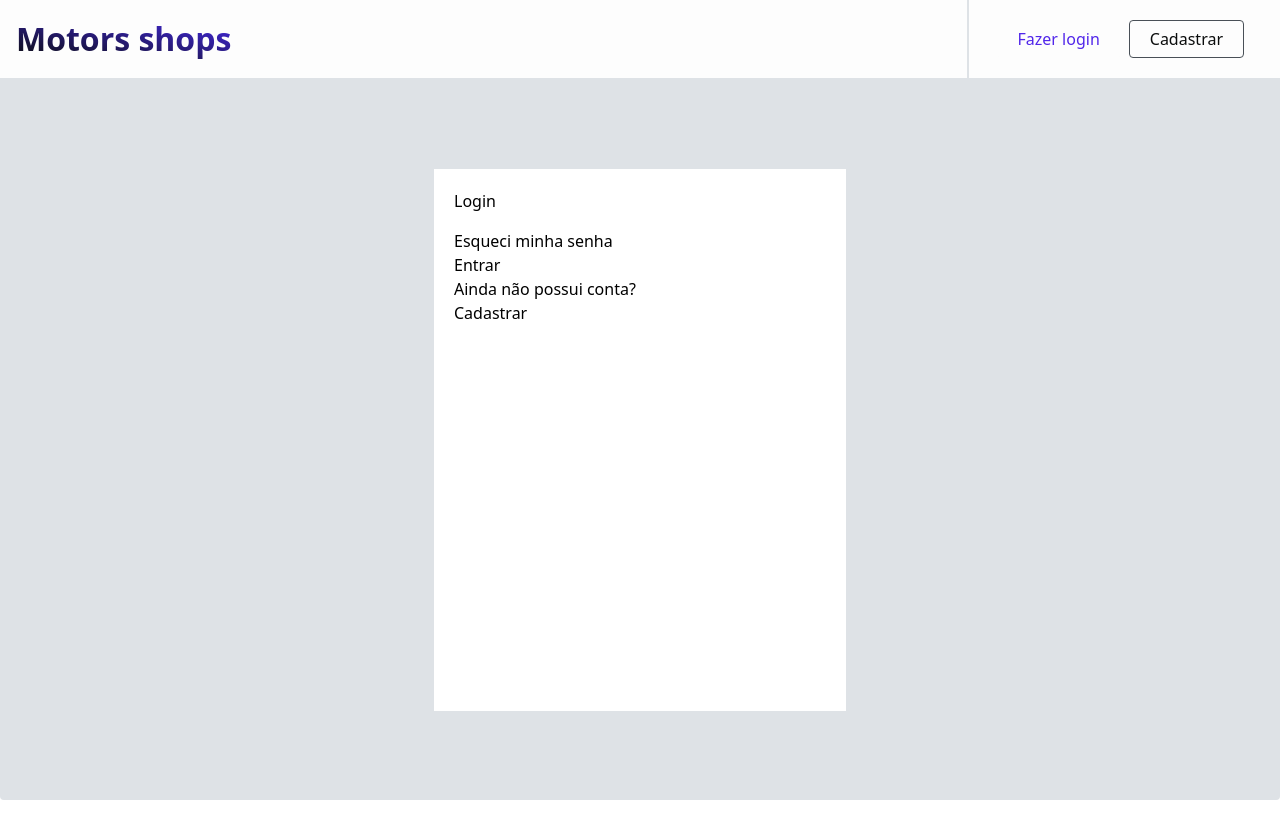
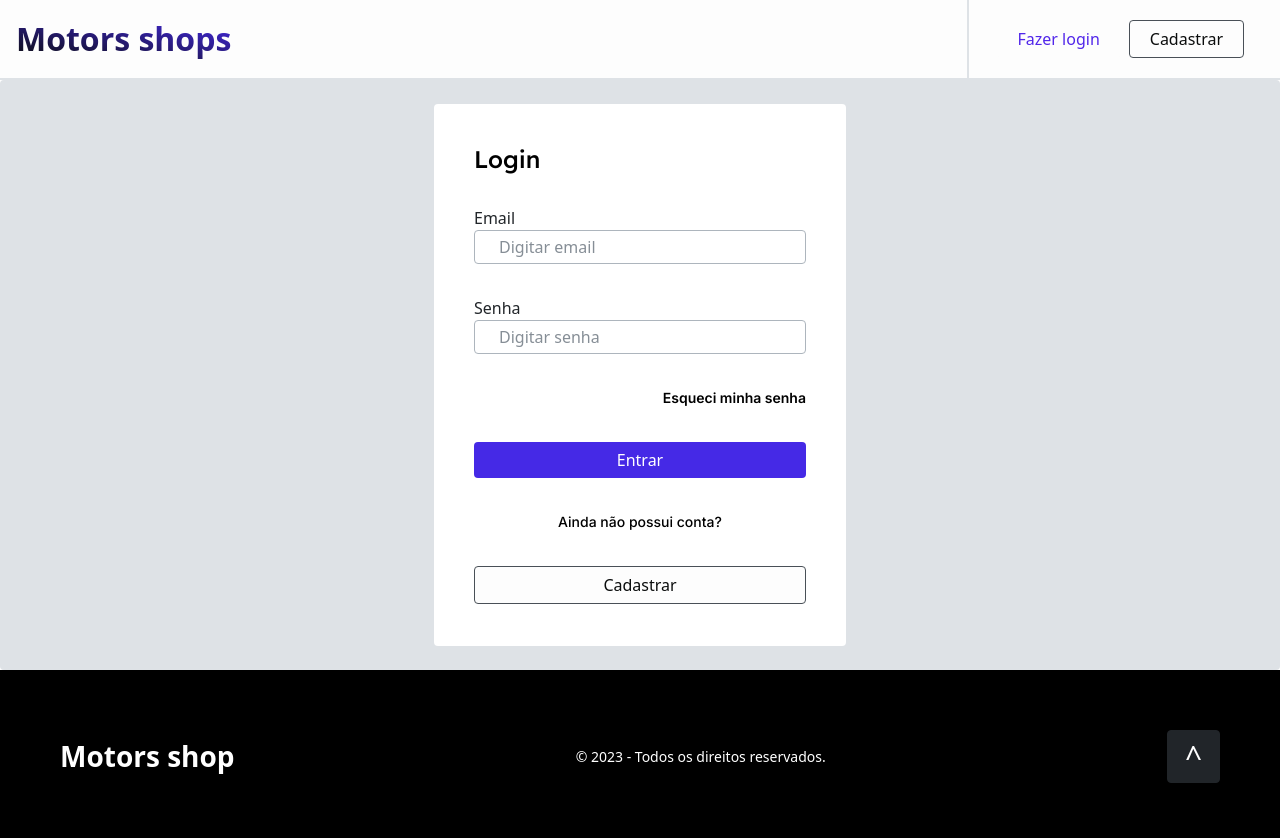
Before and after one commit to Projeto-Full-Stack/Projeto-FullStack-Grupo11, a Next.js app in the folder frontend/: page /login in a window 1280 px wide. Shown: the top 838 px of the page. Before the commit the page ends 800 px from the top, so only its background shows below. Built offline with nearby package versions, Linux system fonts and the light colour scheme.

Commit message:
feat: login page style

```diff
--- a/frontend/src/components/button.tsx
+++ b/frontend/src/components/button.tsx
@@ -1,46 +1,140 @@
-interface IButtonSchema{
-    type: "bg-none" | "b-black" | "bg-black" | "bg-transparent" | "bg-light" | "bg-brand" | "bg-grey" | "specifications" | "b-brand" | "bg-alert" | "bg-successfull" | "bg-inactive" | "no-border"
-    extra_classes?: string
-    children: string
-    click_event?: any
+interface IButtonSchema {
+  type:
+    | "bg-none"
+    | "b-black"
+    | "bg-black"
+    | "bg-transparent"
+    | "bg-light"
+    | "bg-brand"
+    | "bg-grey"
+    | "specifications"
+    | "b-brand"
+    | "bg-alert"
+    | "bg-successfull"
+    | "bg-inactive"
+    | "no-border";
+  extra_classes?: string;
+  children: string;
+  click_event?: any;
 }
 
-const Button = ({type, extra_classes="", children, click_event}: IButtonSchema) => {
-    if(extra_classes) extra_classes+= " " + extra_classes
+const Button = ({
+  type,
+  extra_classes = "",
+  children,
+  click_event,
+}: IButtonSchema) => {
+  if (extra_classes) extra_classes += " " + extra_classes;
 
-    if (type == "bg-black"){return (
-        <button onClick={click_event} className={`bg-grey-grey_0  text-colors_color_white_fixed hover:bg-grey-grey_1 font-medium py-1.5 px-7 rounded min-w-max max-h-[48px] max-w-[28px] ${extra_classes}`}>{children}</button>
-    )}
-    if (type == "bg-brand"){return (
-        <button onClick={click_event} className={`bg-brand-brand_1 hover:bg-brand-brand_2 text-colors_color_white_fixed py-1.5 px-7 rounded font-medium min-w-max max-h-[48px] max-w-[28px] ${extra_classes}`}>{children}</button>
-    )}
-    if (type == "bg-grey"){return (
-        <button onClick={click_event} className={`bg-grey-grey_6 text-grey-grey_2 hover:bg-grey-grey_5 disabled:text-colors_color_white_fixed py-1.5 px-7 rounded font-medium min-w-max max-h-[48px] max-w-[28px] ${extra_classes}`}>{children}</button>
-    )}
-    if (type == "specifications"){return (
-        <span className={`bg-brand-brand_4 text-brand-brand_1 py-1.5 px-5 rounded font-medium min-w-max max-h-[48px] max-w-[28px] ${extra_classes}`}>{children}</span>
-    )}
-    if (type == "bg-light"){return (
-        <button onClick={click_event} className={`bg-grey-grey_10 border-grey-grey_10 text-grey-grey_2 hover:border-grey-grey_2 hover:text-grey-grey_0 border-[1.5px] py-1.5 px-5 rounded font-medium min-w-max max-h-[48px] max-w-[28px] ${extra_classes}`}>{children}</button>
-    )}
-    if (type == "b-brand"){return (
-        <button onClick={click_event} className={`bg-grey-grey_10 border-brand-brand_1 hover:bg-brand-brand_4 text-brand-brand_1 disabled:bg-brand-brand_3 disabled:text-brand-brand_4 border-[1.5px] py-1.5 px-5 rounded font-medium min-w-max max-h-[48px] max-w-[28px] ${extra_classes}`}>{children}</button>
-    )}
-    if (type == "bg-transparent"){return (
-        <button onClick={click_event} className={`text-grey-grey_0 hover:bg-grey-grey_8 py-1.5 px-5 rounded font-medium min-w-max max-h-[48px] max-w-[28px] ${extra_classes}`}>{children}</button>
-    )}
-    if (type == "bg-alert"){return (
-        <button onClick={click_event} className={`text-feedback-alert_1 bg-feedback-alert_3 hover:bg-feedback-alert_2 py-1.5 px-5 rounded font-medium  min-w-max max-h-[48px] max-w-[28px] ${extra_classes}`}>{children}</button>
-    )}
-    if (type == "bg-successfull"){return (
-        <button onClick={click_event} className={`text-feedback-success_1 bg-feedback-success_3 hover:bg-feedback-success_2 py-1.5 px-5 rounded font-medium  min-w-max max-h-[48px] max-w-[28px] ${extra_classes}`}>{children}</button>
-    )}
-    if (type == "b-black"){return(
-        <button onClick={click_event} className={`bg-grey-grey_10 border-grey-grey_2 text-grey-grey_0 border-[1.5px] py-1.5 px-5 rounded font-medium min-w-max max-h-[48px] max-w-[28px] ${extra_classes}`}>{children}</button>
-    )}
-    if (type == "bg-none"){return(
-        <button onClick={click_event} className={`bg-grey-grey_10 border-grey-grey_10 text-brand-brand_2 hover:text-brand-brand_1 hover:underline border-[1.5px] py-1.5 px-5 rounded font-medium min-w-max max-h-[48px] max-w-[28px] ${extra_classes}`}>{children}</button>
-    )}
-}
+  if (type == "bg-black") {
+    return (
+      <button
+        onClick={click_event}
+        className={`bg-grey-grey_0  text-colors_color_white_fixed hover:bg-grey-grey_1 font-medium py-1.5 px-7 rounded min-w-max max-h-[48px] max-w-full ${extra_classes}`}
+      >
+        {children}
+      </button>
+    );
+  }
+  if (type == "bg-brand") {
+    return (
+      <button
+        onClick={click_event}
+        className={`bg-brand-brand_1 hover:bg-brand-brand_2 text-colors_color_white_fixed py-1.5 px-7 rounded font-medium min-w-max max-h-[48px] max-w-full ${extra_classes}`}
+      >
+        {children}
+      </button>
+    );
+  }
+  if (type == "bg-grey") {
+    return (
+      <button
+        onClick={click_event}
+        className={`bg-grey-grey_6 text-grey-grey_2 hover:bg-grey-grey_5 disabled:text-colors_color_white_fixed py-1.5 px-7 rounded font-medium min-w-max max-h-[48px] max-w-full ${extra_classes}`}
+      >
+        {children}
+      </button>
+    );
+  }
+  if (type == "specifications") {
+    return (
+      <span
+        className={`bg-brand-brand_4 text-brand-brand_1 py-1.5 px-5 rounded font-medium min-w-max max-h-[48px] max-w-full ${extra_classes}`}
+      >
+        {children}
+      </span>
+    );
+  }
+  if (type == "bg-light") {
+    return (
+      <button
+        onClick={click_event}
+        className={`bg-grey-grey_10 border-grey-grey_10 text-grey-grey_2 hover:border-grey-grey_2 hover:text-grey-grey_0 border-[1.5px] py-1.5 px-5 rounded font-medium min-w-max max-h-[48px] max-w-full ${extra_classes}`}
+      >
+        {children}
+      </button>
+    );
+  }
+  if (type == "b-brand") {
+    return (
+      <button
+        onClick={click_event}
+        className={`bg-grey-grey_10 border-brand-brand_1 hover:bg-brand-brand_4 text-brand-brand_1 disabled:bg-brand-brand_3 disabled:text-brand-brand_4 border-[1.5px] py-1.5 px-5 rounded font-medium min-w-max max-h-[48px] max-w-full ${extra_classes}`}
+      >
+        {children}
+      </button>
+    );
+  }
+  if (type == "bg-transparent") {
+    return (
+      <button
+        onClick={click_event}
+        className={`text-grey-grey_0 hover:bg-grey-grey_8 py-1.5 px-5 rounded font-medium min-w-max max-h-[48px] max-w-full ${extra_classes}`}
+      >
+        {children}
+      </button>
+    );
+  }
+  if (type == "bg-alert") {
+    return (
+      <button
+        onClick={click_event}
+        className={`text-feedback-alert_1 bg-feedback-alert_3 hover:bg-feedback-alert_2 py-1.5 px-5 rounded font-medium  min-w-max max-h-[48px] max-w-full ${extra_classes}`}
+      >
+        {children}
+      </button>
+    );
+  }
+  if (type == "bg-successfull") {
+    return (
+      <button
+        onClick={click_event}
+        className={`text-feedback-success_1 bg-feedback-success_3 hover:bg-feedback-success_2 py-1.5 px-5 rounded font-medium  min-w-max max-h-[48px] max-w-full ${extra_classes}`}
+      >
+        {children}
+      </button>
+    );
+  }
+  if (type == "b-black") {
+    return (
+      <button
+        onClick={click_event}
+        className={`bg-grey-grey_10 border-grey-grey_2 text-grey-grey_0 border-[1.5px] py-1.5 px-5 rounded font-medium min-w-max max-h-[48px] max-w-full ${extra_classes}`}
+      >
+        {children}
+      </button>
+    );
+  }
+  if (type == "bg-none") {
+    return (
+      <button
+        onClick={click_event}
+        className={`bg-grey-grey_10 border-grey-grey_10 text-brand-brand_2 hover:text-brand-brand_1 hover:underline border-[1.5px] py-1.5 px-5 rounded font-medium min-w-max max-h-[48px] max-w-full ${extra_classes}`}
+      >
+        {children}
+      </button>
+    );
+  }
+};
 
-export default Button
+export default Button;
--- a/frontend/src/components/footer.tsx
+++ b/frontend/src/components/footer.tsx
@@ -1,18 +1,35 @@
 import { Heading } from "./typography/heading.component";
 import { Text } from "./typography/text.components";
 
-
-export function Footer(){
-
-    return (
-        <footer className="bg-[#000] py-[58px] bottom-0 w-full flex flex-col items-center gap-[60px] mt-[60px]
+export function Footer() {
+  return (
+    <footer
+      className="bg-[#000] py-[58px] bottom-0 w-full flex flex-col items-center gap-[60px] pt-[60px]
             lg:px-[60px]
             lg:flex-row
             lg:justify-between
-        ">
-            <Heading type="h4" weight={600} extra_classes="text-colors_color_white_fixed">Motors shop</Heading>
-            <Text type="b2" weight={400} extra_classes="text-colors_color_white_fixed">© 2023 -  Todos os direitos reservados.</Text>
-            <button onClick={() => scroll(0,0)} className="text-colors_color_white_fixed border border-grey-grey_1 rounded bg-grey-grey_1 w-[53px] h-[53px] text-center text-[30px]">^</button>
-        </footer>
-    )
+        "
+    >
+      <Heading
+        type="h4"
+        weight={600}
+        extra_classes="text-colors_color_white_fixed"
+      >
+        Motors shop
+      </Heading>
+      <Text
+        type="b2"
+        weight={400}
+        extra_classes="text-colors_color_white_fixed"
+      >
+        © 2023 - Todos os direitos reservados.
+      </Text>
+      <button
+        onClick={() => scroll(0, 0)}
+        className="text-colors_color_white_fixed border border-grey-grey_1 rounded bg-grey-grey_1 w-[53px] h-[53px] text-center text-[30px]"
+      >
+        ^
+      </button>
+    </footer>
+  );
 }
--- a/frontend/src/components/input.tsx
+++ b/frontend/src/components/input.tsx
@@ -1,12 +1,19 @@
-import { useRef, useEffect } from "react"
+import { useRef, useEffect } from "react";
 
 interface IInput {
-    input_name: string,
-    input_type: "text" | "select" | "textArea" | "email" | "tel" | "date" | "password",
-    label: string,
-    is_required?: boolean
-    extra_classes?: string
-    children: string
+  input_name: string;
+  input_type:
+    | "text"
+    | "select"
+    | "textArea"
+    | "email"
+    | "tel"
+    | "date"
+    | "password";
+  label: string;
+  is_required?: boolean;
+  extra_classes?: string;
+  children: string;
 }
 
 const Input = ({
@@ -14,19 +21,24 @@ const Input = ({
   input_name,
   label,
   extra_classes,
-        is_required=true,
-        children
-    }: IInput
-    ) => {
-        let input_pattern = ""
-            if (input_type == "tel") input_pattern = "[0-9]{3}-[0-9]{3}-[0-9]{4}"
-            if (input_type == "date") input_pattern = '^(?:(?:31(\/|-|\.)(?:0?[13578]|1[02]))\x01|(?:(?:29|30)(\/|-|\.)(?:0?[13-9]|1[0-2])\x02))(?:(?:1[6-9]|[2-9]\d)?\d{2})$|^(?:29(\/|-|\.)0?2\x03(?:(?:(?:1[6-9]|[2-9]\d)?(?:0[48]|[2468][048]|[13579][26])|(?:(?:16|[2468][048]|[3579][26])00))))$|^(?:0?[1-9]|1\d|2[0-8])(\/|-|\.)(?:(?:0?[1-9])|(?:1[0-2]))\x04(?:(?:1[6-9]|[2-9]\d)?\d{2})$'
+  is_required = true,
+  children,
+}: IInput) => {
+  let input_pattern = "";
+  if (input_type == "tel") input_pattern = "[0-9]{3}-[0-9]{3}-[0-9]{4}";
+  if (input_type == "date")
+    input_pattern =
+      "^(?:(?:31(/|-|.)(?:0?[13578]|1[02]))\x01|(?:(?:29|30)(/|-|.)(?:0?[13-9]|1[0-2])\x02))(?:(?:1[6-9]|[2-9]d)?d{2})$|^(?:29(/|-|.)0?2\x03(?:(?:(?:1[6-9]|[2-9]d)?(?:0[48]|[2468][048]|[13579][26])|(?:(?:16|[2468][048]|[3579][26])00))))$|^(?:0?[1-9]|1d|2[0-8])(/|-|.)(?:(?:0?[1-9])|(?:1[0-2]))\x04(?:(?:1[6-9]|[2-9]d)?d{2})$";
 
-        if (input_type == "text" || input_type == "email" || input_type == "password"){
+  if (
+    input_type == "text" ||
+    input_type == "email" ||
+    input_type == "password"
+  ) {
     return (
       <label
         htmlFor={input_name}
-                    className={`block max-w-min font-medium text-grey-grey_1 ${extra_classes}`}
+        className={`block font-medium text-grey-grey_1 ${extra_classes}`}
       >
         {label}
         <input
@@ -38,10 +50,10 @@ const Input = ({
           className={`border-grey-grey_4 border-[1.5px]  focus:border-brand-brand_1 placeholder:text-grey-grey_3 rounded font-normal  px-6 py-1 ${extra_classes}`}
         />
       </label>
-            )
+    );
   }
 
-        if (input_type == "date" || input_type == "tel"){
+  if (input_type == "date" || input_type == "tel") {
     return (
       <label
         htmlFor={input_name}
@@ -58,15 +70,27 @@ const Input = ({
           className={`border-grey-grey_4 border-[1.5px]  focus:border-brand-brand_1 placeholder:text-grey-grey_3 rounded font-normal  px-6 py-1 ${extra_classes}`}
         />
       </label>
-            )
+    );
   }
 
-        if (input_type == "textArea"){ return(
-                <label htmlFor={input_name} className={`block max-w-min font-medium text-grey-grey_1 ${extra_classes}`}>
+  if (input_type == "textArea") {
+    return (
+      <label
+        htmlFor={input_name}
+        className={`block max-w-min font-medium text-grey-grey_1 ${extra_classes}`}
+      >
         {label}
-                    <textarea id={input_name} name={input_name} required={is_required} cols={30} rows={5} placeholder={children}></textarea>
+        <textarea
+          id={input_name}
+          name={input_name}
+          required={is_required}
+          cols={30}
+          rows={5}
+          placeholder={children}
+        ></textarea>
       </label>
-        )}
+    );
   }
+};
 
-export default Input
+export default Input;
--- a/frontend/src/pages/login.tsx
+++ b/frontend/src/pages/login.tsx
@@ -1,29 +1,52 @@
+import Button from "@/components/button";
+import { Footer } from "@/components/footer";
 import Input from "@/components/input";
 import NavBar from "@/components/navbar";
+import { Heading } from "@/components/typography/heading.component";
 
 export default function Login() {
   return (
+    <>
+      <NavBar />
       <main className={`loginBody`}>
-      <NavBar />
-      <div className="flex justify-center items-center h-[90vh]">
+        <div className="flex justify-center items-center p-6">
           <form
-          className={`flex flex-col gap-4 items-start p-5 w-[412px] h-[542px] bg-colors_color_white_fixed`}
+            className={`flex flex-col gap-8 items-start p-10 w-[412px] h-[542px] bg-colors_color_white_fixed rounded`}
           >
-          <h1>Login</h1>
-          <div>
+            <Heading type={`h5`} weight={500}>{`Login`}</Heading>
+            <div className="flex flex-col justify-center w-full gap-8">
               <Input
-              placeholder={`Digitar email`}
-              htmlFor={`email`}
-              type={`email`}
                 label={`Email`}
-            />
-            <p>Esqueci minha senha</p>
-            <button>Entrar</button>
-            <p>Ainda não possui conta?</p>
-            <button>Cadastrar</button>
+                input_type={`email`}
+                input_name={`email`}
+                extra_classes={`w-full`}
+              >
+                {`Digitar email`}
+              </Input>
+              <Input
+                label={"Senha"}
+                input_type={`password`}
+                input_name={`password`}
+                extra_classes={`w-full`}
+              >{`Digitar senha`}</Input>
+              <a
+                href=""
+                className={`flex justify-end align-center font-semibold text-[14px] leading-[24px] font-inter`}
+              >
+                Esqueci minha senha
+              </a>
+              <Button type={`bg-brand`}>{`Entrar`}</Button>
+              <p
+                className={`flex justify-center align-center font-medium text-[14px] leading-[24px] font-inter`}
+              >
+                Ainda não possui conta?
+              </p>
+              <Button type={`b-black`}>{`Cadastrar`}</Button>
             </div>
           </form>
         </div>
       </main>
+      <Footer />
+    </>
   );
 }
--- a/frontend/src/styles/globals.css
+++ b/frontend/src/styles/globals.css
@@ -15,6 +15,6 @@
   }
 
   .loginBody {
-    @apply bg-grey-grey_6 align-middle items-center rounded;
+    @apply bg-grey-grey_6 align-middle items-center rounded h-full;
   }
 }
```
Lines whose indentation alone changed are shown as unchanged.
